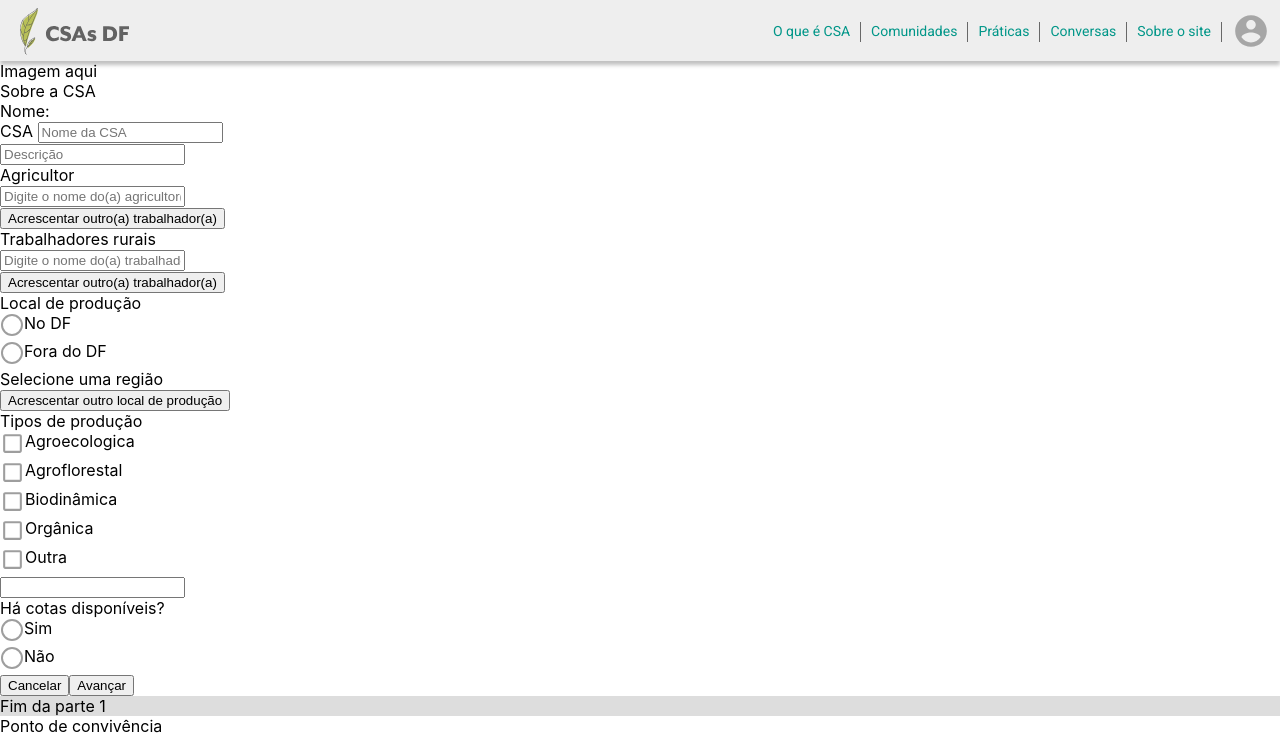
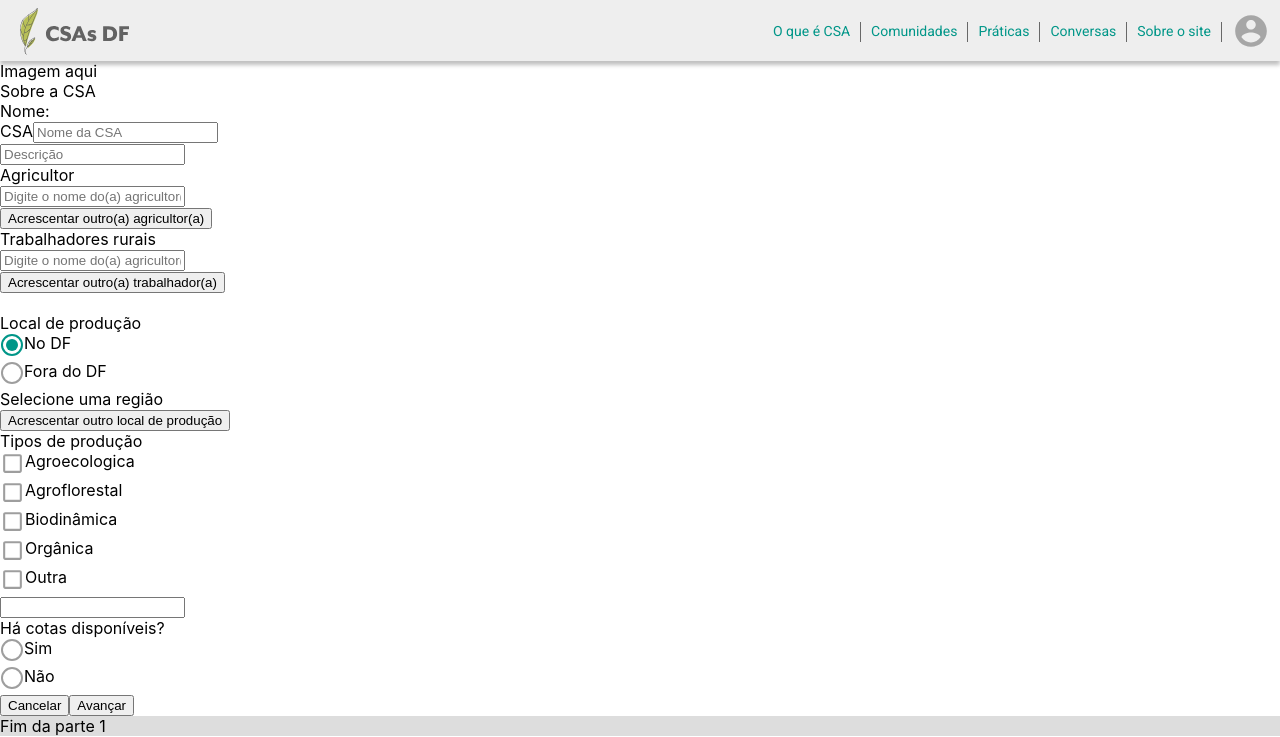
Before and after one commit to mashiro11/projeto-csa-frontend, a React (Create React App) app: page /csas/nova in a window 1280 px wide. Shown: the top 737 px of the page. Built offline with nearby package versions, Linux system fonts and the light colour scheme.

Commit message:
algumas opções

```diff
--- a/src/Pages/CreateCSA/index.js
+++ b/src/Pages/CreateCSA/index.js
@@ -6,21 +6,27 @@ import UserContext from '../../UserContext'
 
 import RadioButton from '../../components/RadioButton'
 import Checkbox from '../../components/Checkbox'
+import InputTextList from '../../components/InputTextList'
+
 
 const CreateCSA = () => {
 
-  const [csaName, setCSAName] = React.useState('')
-  const [csaDescription, setCSADescription] = React.useState('')
-  const [newCSA, setNewCSA] = React.useState({})
-  const [trabalhadores, setTrabalhadores] = React.useState('')
+  const [newCSA, setNewCSA] = React.useState({
+    name: '',
+    description: '',
+    agricultores: [''],
+    trabalhadores: [''],
+    df: true,
+  })
+
   const user = React.useContext(UserContext)
 
   const handleData = (csa) =>  setNewCSA(csa)
   const handleError = (error) => console.log('error:', error)
 
   const payload = {
-    nome: csaName,
-    descricao: csaDescription,
+    nome: newCSA.name,
+    descricao: newCSA.description,
     users: [user.id]
   }
 
@@ -34,33 +40,53 @@ const CreateCSA = () => {
       <div>Sobre a CSA</div>
       <div>
         <div>Nome:</div>
-        CSA <input type='text' placeholder='Nome da CSA' onChange={(e) => setCSAName(e.target.value) } value={csaName}/><br/>
+        <div>
+          CSA
+          <input type='text' placeholder='Nome da CSA'
+          onChange={(e) => setNewCSA({...newCSA, name: e.target.value}) }
+          value={newCSA.name}/>
+        </div>
       </div>
-      <input type='textarea' placeholder='Descrição' onChange={(e) => setCSADescription(e.target.value)} value={csaDescription}/><br/>
+      <input type='textarea' placeholder='Descrição' onChange={(e) => setNewCSA({...newCSA, description: e.target.value})} value={newCSA.description}/><br/>
       <div>
         Agricultor
       </div>
-      <input type='text'
-        placeholder='Digite o nome do(a) agricultor(a)'
-        onChange={(e) => setTrabalhadores(e.target.value)}
-        value={trabalhadores}
-      /><br/>
-      <button>Acrescentar outro(a) trabalhador(a)</button>
+      <InputTextList
+        listValues={newCSA.agricultores}
+        addButton={'Acrescentar outro(a) agricultor(a)'}
+        removeButton={'Remover'}
+        onChange={(e, index) => {
+          let ag = newCSA.agricultores.slice(0)
+          ag[index] = e.target.value
+          setNewCSA({...newCSA, agricultores: ag})
+        }}
+        onAdd={ () => setNewCSA({...newCSA, agricultores: [...newCSA.agricultores, '']})}
+        onRemove={(index) => setNewCSA({...newCSA, agricultores: [...newCSA.agricultores.slice(0, index), ...newCSA.agricultores.slice(index+1)]})}
+      />
 
       <div>
         Trabalhadores rurais
       </div>
-      <input type='text'
-        placeholder='Digite o nome do(a) trabalhador(a) rural'
-        onChange={(e) => setTrabalhadores(e.target.value)}
-        value={trabalhadores}
-      /><br/>
-      <button>Acrescentar outro(a) trabalhador(a)</button>
+      <InputTextList
+        listValues={newCSA.trabalhadores}
+        addButton={'Acrescentar outro(a) trabalhador(a)'}
+        removeButton={'Remover'}
+        onChange={(e, index) => {
+          let tr = newCSA.trabalhadores.slice(0)
+          tr[index] = e.target.value
+          setNewCSA({...newCSA, trabalhadores: tr})
+        }}
+        onAdd={ () => setNewCSA({...newCSA, trabalhadores: [...newCSA.trabalhadores, '']})}
+        onRemove={(index) => setNewCSA({...newCSA, agricultores: [...newCSA.trabalhadores.slice(0, index), ...newCSA.trabalhadores.slice(index+1)]})}
+      />
       <br/>
 
       <div>Local de produção</div>
-      <RadioButton label={'No DF'}/>
-      <RadioButton label={'Fora do DF'}/>
+      <RadioButton label={'No DF'}
+        check={newCSA.df} onClick={()=>setNewCSA({...newCSA, df: true})} />
+      <RadioButton label={'Fora do DF'}
+        check={!newCSA.df} onClick={()=>setNewCSA({...newCSA, df: false})} />
+
       <div>
         Selecione uma região
       </div>
--- /dev/null
+++ b/src/components/InputTextList/index.js
@@ -0,0 +1,26 @@
+import React from 'react'
+
+const InputTextList = ({listValues, onChange, addButton, onAdd, removeButton, onRemove}) => {
+  return(
+    <div>
+      { listValues && listValues.map( (item, index) =>
+        <div key={index}>
+          <input type='text'
+            placeholder='Digite o nome do(a) agricultor(a)'
+            onChange={(e) => onChange(e, index)}
+            value={item}
+          />
+        {onRemove && index !== 0 ?
+          <button onClick={() => onRemove(index)}>{removeButton}</button>
+          :null
+        }
+        </div>
+      )}
+      <button onClick={onAdd}>
+        {addButton}
+      </button>
+    </div>
+  )
+}
+
+export default InputTextList
```
Also changed, not shown: src/components/Dropdown/index.js (added, +13 -0 lines), src/components/InputEnumList/inidex.js (added, +11 -0 lines).
